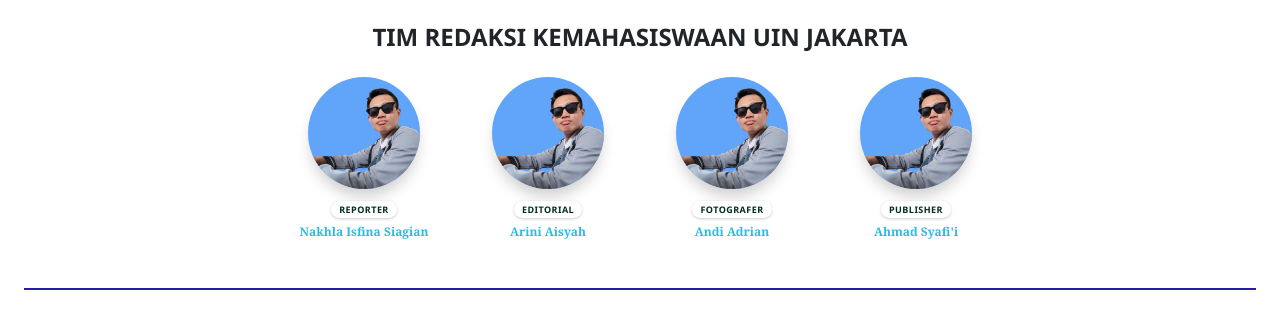
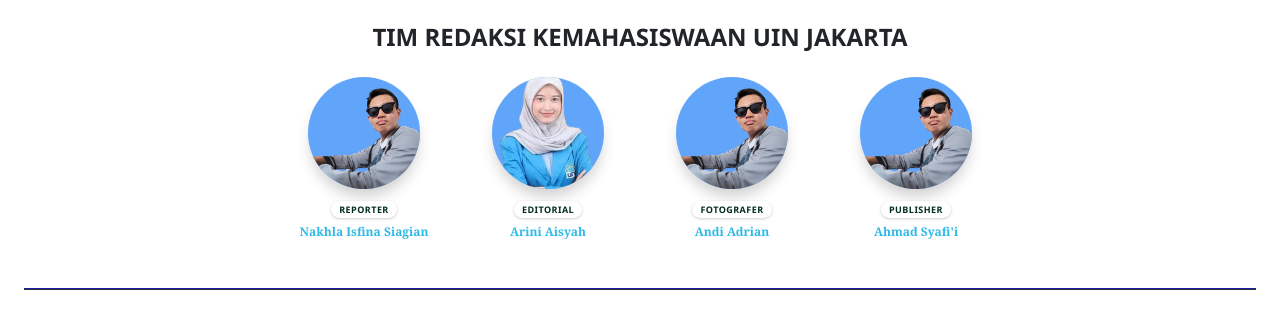
Before and after one commit to Syafiay/learning-Fiay, a plain HTML site: page contibutor.html in a window 1280 px wide. Drawn offline with Linux system fonts and the light colour scheme.

Commit message:
Update contibutor.html

```diff
--- a/contibutor.html
+++ b/contibutor.html
@@ -116,7 +116,7 @@
 
         <div class="orang">
             <div class="foto">
-                <img src="/assets/img/Fiay-img.png" alt="Foto Guru SKI">
+                <img src="assets/img/Arini.png" alt="Foto Guru SKI">
             </div>
             <span class="peran">Editorial</span>
             <h4 class="nama">Arini Aisyah</h4>
@@ -131,7 +131,7 @@
         </div>
         <div class="orang">
             <div class="foto">
-                <img src="/assets/img/Fiay-img.png" alt="Foto Pamong Tarikh">
+                <img src="assets/img/Fiay-img.png" alt="Foto Pamong Tarikh">
             </div>
             <span class="peran">Publisher</span>
             <h4 class="nama">Ahmad Syafi'i</h4>
```
